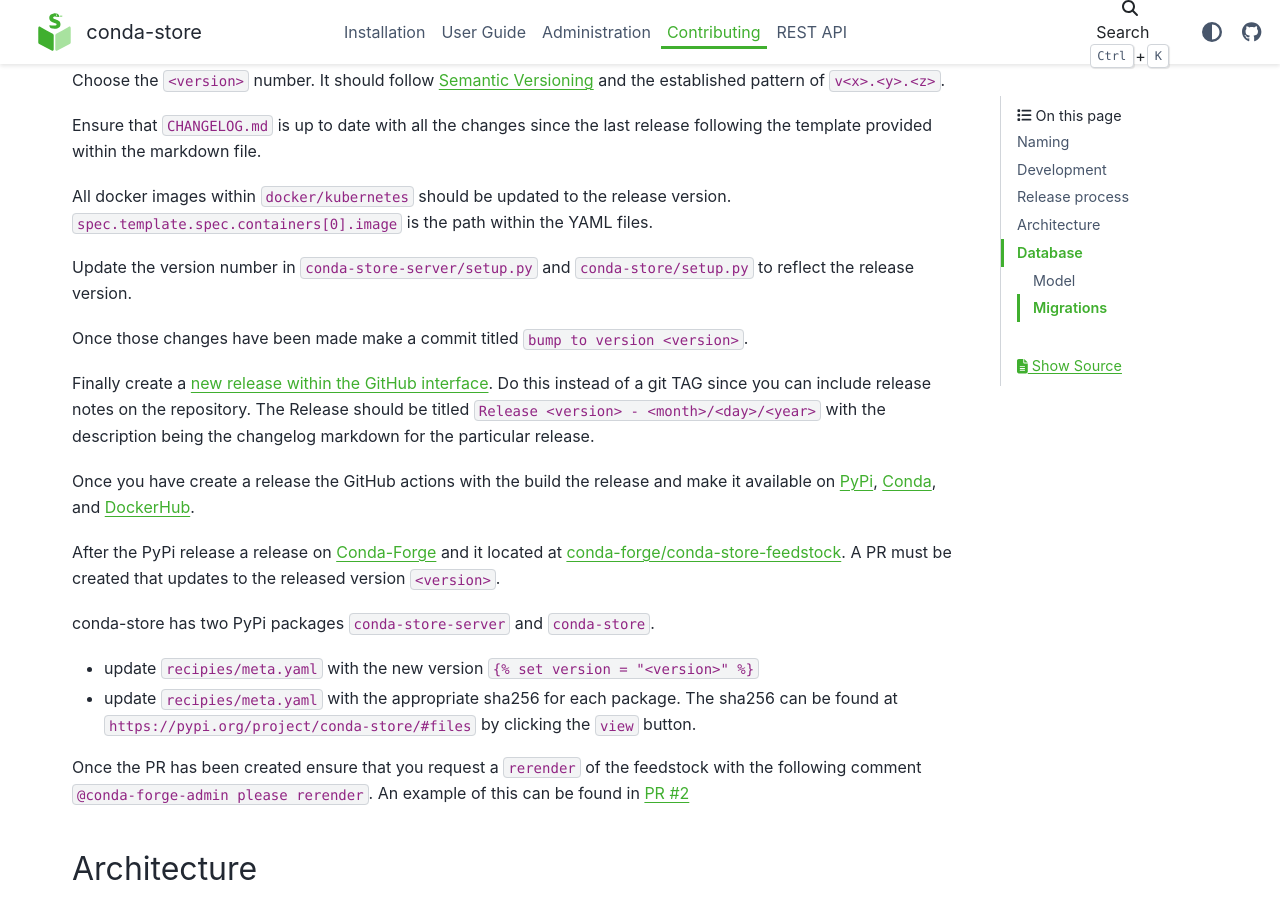
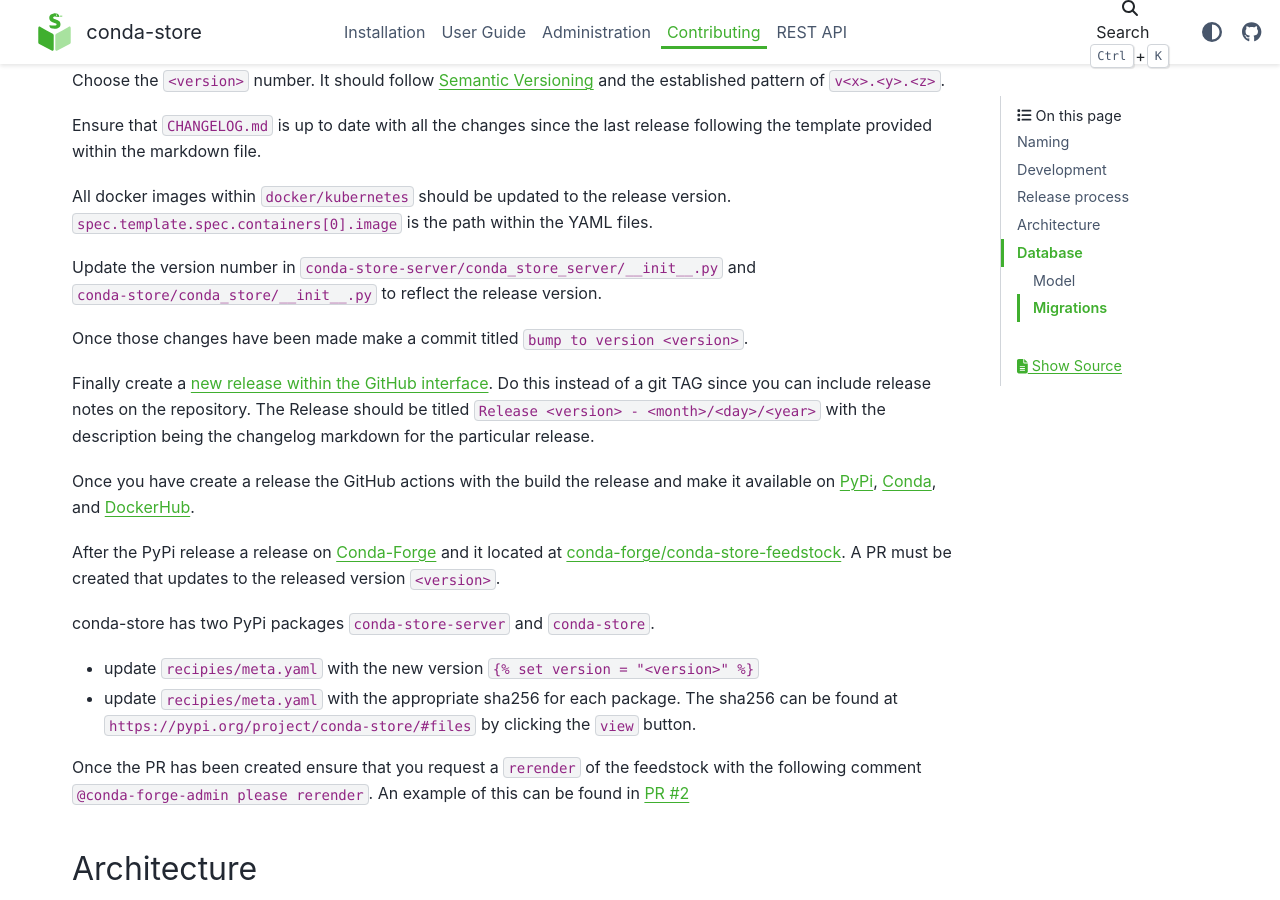
Before and after one commit to conda-incubator/conda-store, a Sphinx documentation site: the page built from docs/contributing.md, in a window 1280 px wide and 900 px high, scrolled down 4145 px. Built offline with Sphinx 7.4.7 and the PyData theme 0.15.4, drawn with Linux system fonts in a browser that asks for light colours.

```diff
--- a/docs/contributing.md
+++ b/docs/contributing.md
@@ -204,8 +204,8 @@
 release version. `spec.template.spec.containers[0].image` is the path
 within the YAML files.
 
-Update the version number in `conda-store-server/setup.py` and
-`conda-store/setup.py` to reflect the release version.
+Update the version number in `conda-store-server/conda_store_server/__init__.py` and
+`conda-store/conda_store/__init__.py` to reflect the release version.
 
 Once those changes have been made make a commit titled `bump to
 version <version>`.
```
